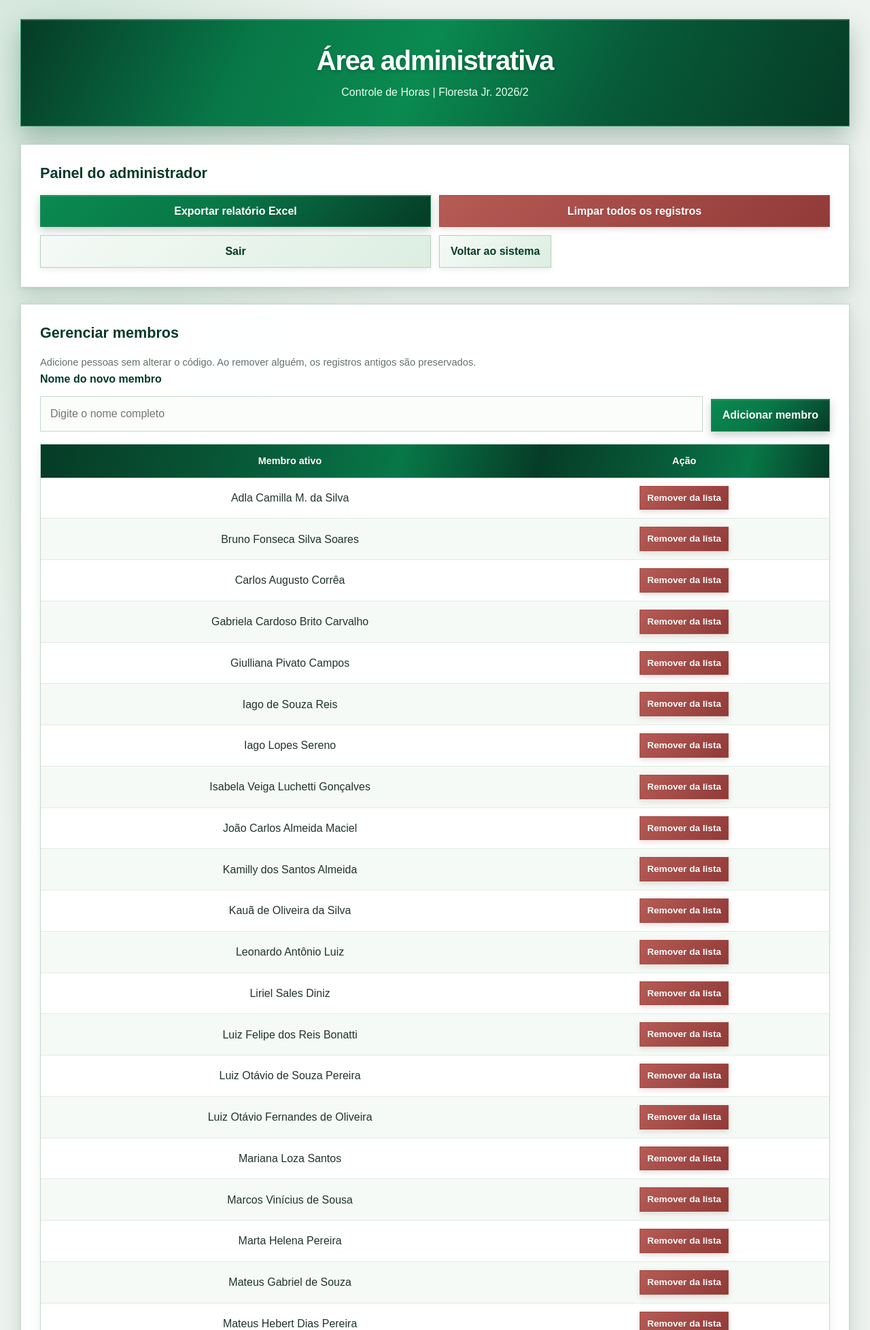
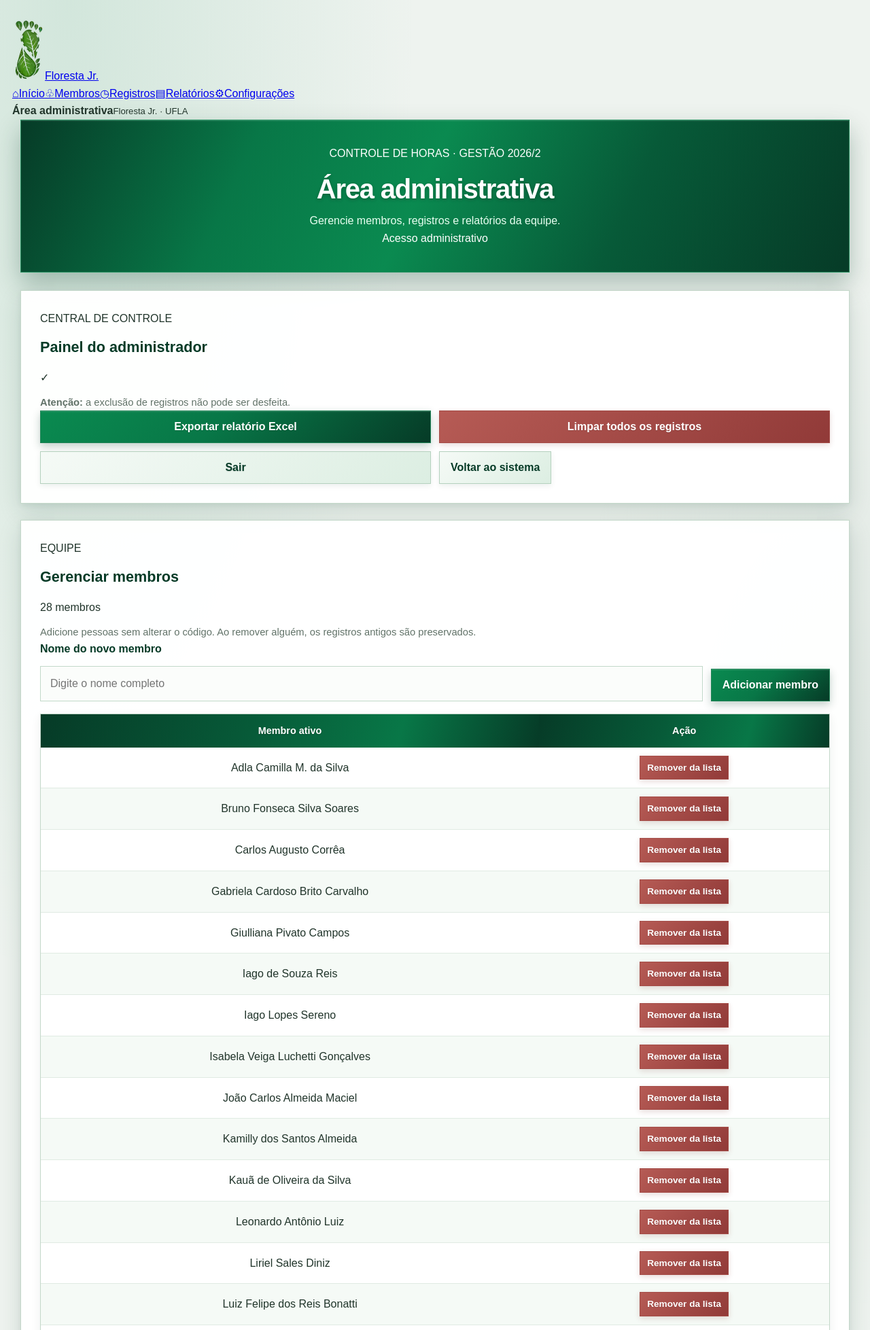
Before and after one commit to qualidadeflorestajr-dot/ControleHoras3.0, a Flask app: page /admin in a window 1280 px wide. Shown: the top 1957 px of the page at 68% size. Run offline with Flask 3, Linux system fonts and the light colour scheme; the visitor is signed in with stand-in values (Sample User, id 1); data comes from the database, SQL or seed files in the repository; data that the repository does not hold is empty.

Commit message:
Redesenha estrutura da área administrativa

```diff
--- a/templates/admin.html
+++ b/templates/admin.html
@@ -6,17 +6,18 @@
     <title>Área administrativa | Controle de Horas</title>
     <link rel="stylesheet" href="{{ url_for('static', filename='style.css') }}">
 </head>
-<body>
-<div class="container">
-    <header>
-        <h1>Área administrativa</h1>
-        <h3>Controle de Horas | Floresta Jr. 2026/2</h3>
+<body class="pagina-admin">
+<aside class="admin-sidebar"><a class="admin-marca" href="{{ url_for('home') }}"><img src="{{ url_for('static', filename='img/logo_floresta_jr.webp') }}" alt="Logo Floresta Jr."><span>Floresta Jr.</span></a><nav class="admin-nav" aria-label="Navegação administrativa"><a href="#inicio"><span>⌂</span>Início</a><a href="#membros"><span>♧</span>Membros</a><a href="#registros"><span>◷</span>Registros</a><a href="{{ url_for('exportar') }}"><span>▤</span>Relatórios</a><a href="#acoes-admin" class="ativo"><span>⚙</span>Configurações</a></nav><div class="admin-sidebar-rodape"><strong>Área administrativa</strong><small>Floresta Jr. · UFLA</small></div></aside>
+<main class="admin-main"><div class="container admin-container">
+    <header id="inicio" class="admin-cabecalho">
+        <div class="admin-cabecalho-texto"><p class="admin-sobretitulo">CONTROLE DE HORAS · GESTÃO 2026/2</p><h1>Área administrativa</h1>
+        <h3>Gerencie membros, registros e relatórios da equipe.</h3></div><span class="admin-chip">Acesso administrativo</span>
     </header>
     {% with mensagens = get_flashed_messages() %}
       {% if mensagens %}<section class="card mensagens" role="status">{% for mensagem in mensagens %}<p>{{ mensagem }}</p>{% endfor %}</section>{% endif %}
     {% endwith %}
-    <section class="card">
-        <h2>Painel do administrador</h2>
+    <section class="card admin-acoes-card" id="acoes-admin">
+        <div class="admin-titulo-secao"><div><p class="admin-sobretitulo">CENTRAL DE CONTROLE</p><h2>Painel do administrador</h2></div><span class="admin-escudo">✓</span></div><p class="ajuda admin-alerta"><strong>Atenção:</strong> a exclusão de registros não pode ser desfeita.</p>
         <div class="acoes-admin">
             <a href="{{ url_for('exportar') }}" class="botao-admin">Exportar relatório Excel</a>
             <form action="{{ url_for('limpar') }}" method="POST" onsubmit="return confirm('Tem certeza de que deseja apagar todos os registros? Esta ação não pode ser desfeita.');">
@@ -30,8 +31,8 @@
             <a href="{{ url_for('home') }}" class="botao-secundario link-botao">Voltar ao sistema</a>
         </div>
     </section>
-    <section class="card">
-        <h2>Gerenciar membros</h2>
+    <section class="card" id="membros">
+        <div class="admin-titulo-secao"><div><p class="admin-sobretitulo">EQUIPE</p><h2>Gerenciar membros</h2></div><span class="admin-contador">{{ membros|length }} membros</span></div>
         <p class="ajuda">Adicione pessoas sem alterar o código. Ao remover alguém, os registros antigos são preservados.</p>
         <form action="{{ url_for('adicionar_membro_rota') }}" method="POST" class="form-membro">
             <input type="hidden" name="csrf_token" value="{{ csrf_token }}">
@@ -61,8 +62,8 @@
             </table>
         </div>
     </section>
-    <section class="card">
-        <h2>Registros administrativos</h2>
+    <section class="card" id="registros">
+        <div class="admin-titulo-secao"><div><p class="admin-sobretitulo">ACOMPANHAMENTO</p><h2>Registros administrativos</h2></div><span class="admin-privacidade">Dados privados</span></div>
         <p class="ajuda"><strong>Informação privada:</strong> a distância é exibida somente nesta área administrativa.</p>
         <div class="tabela-responsiva">
         <table>
@@ -95,6 +96,7 @@
         <small>© 2026 Floresta Jr. Todos os direitos reservados.</small>
     </footer>
 </div>
+</main>
 <script>
 document.querySelectorAll("tbody tr").forEach(function(linha) {
     const distanciaElemento = linha.querySelector(".distancia");
```
